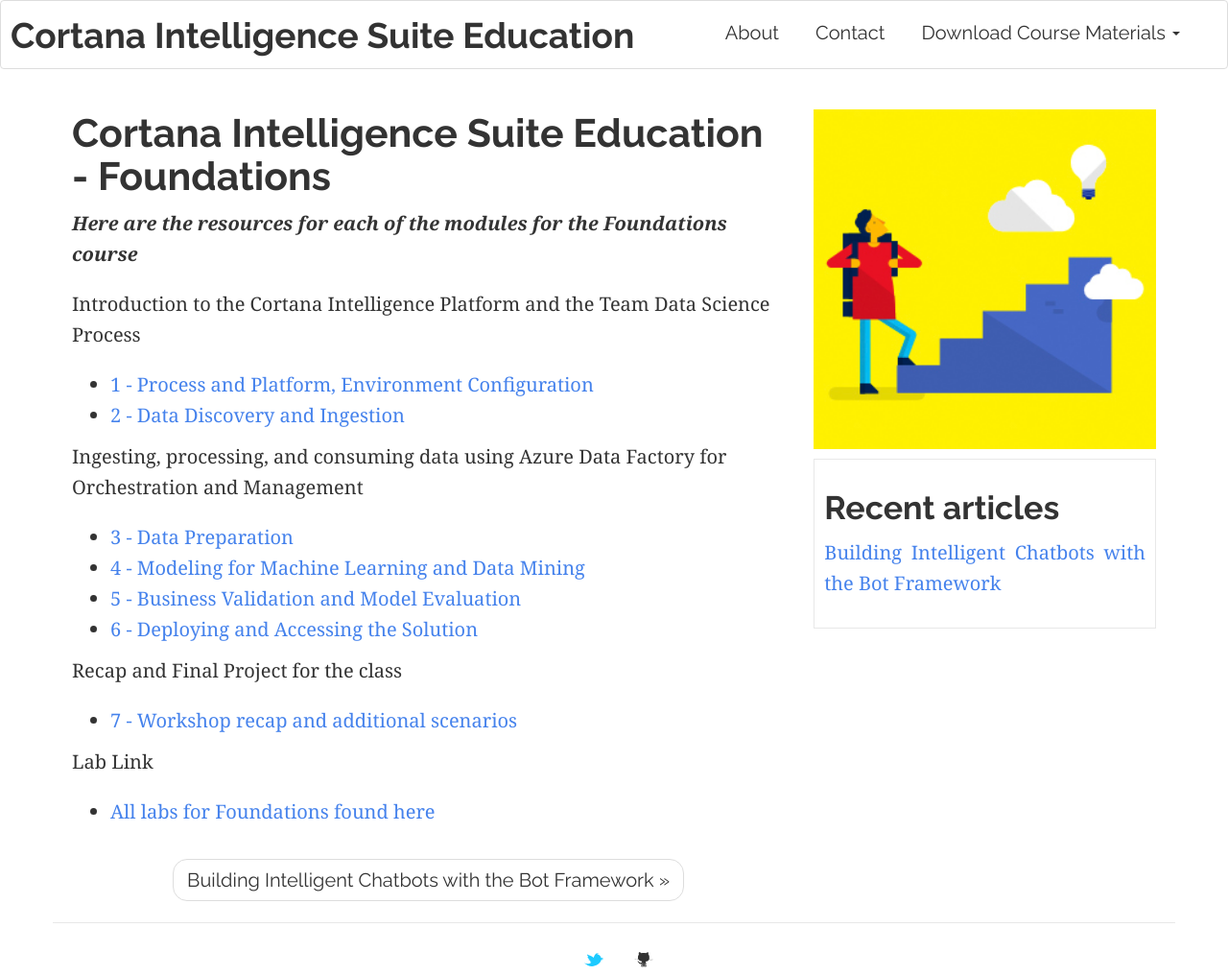
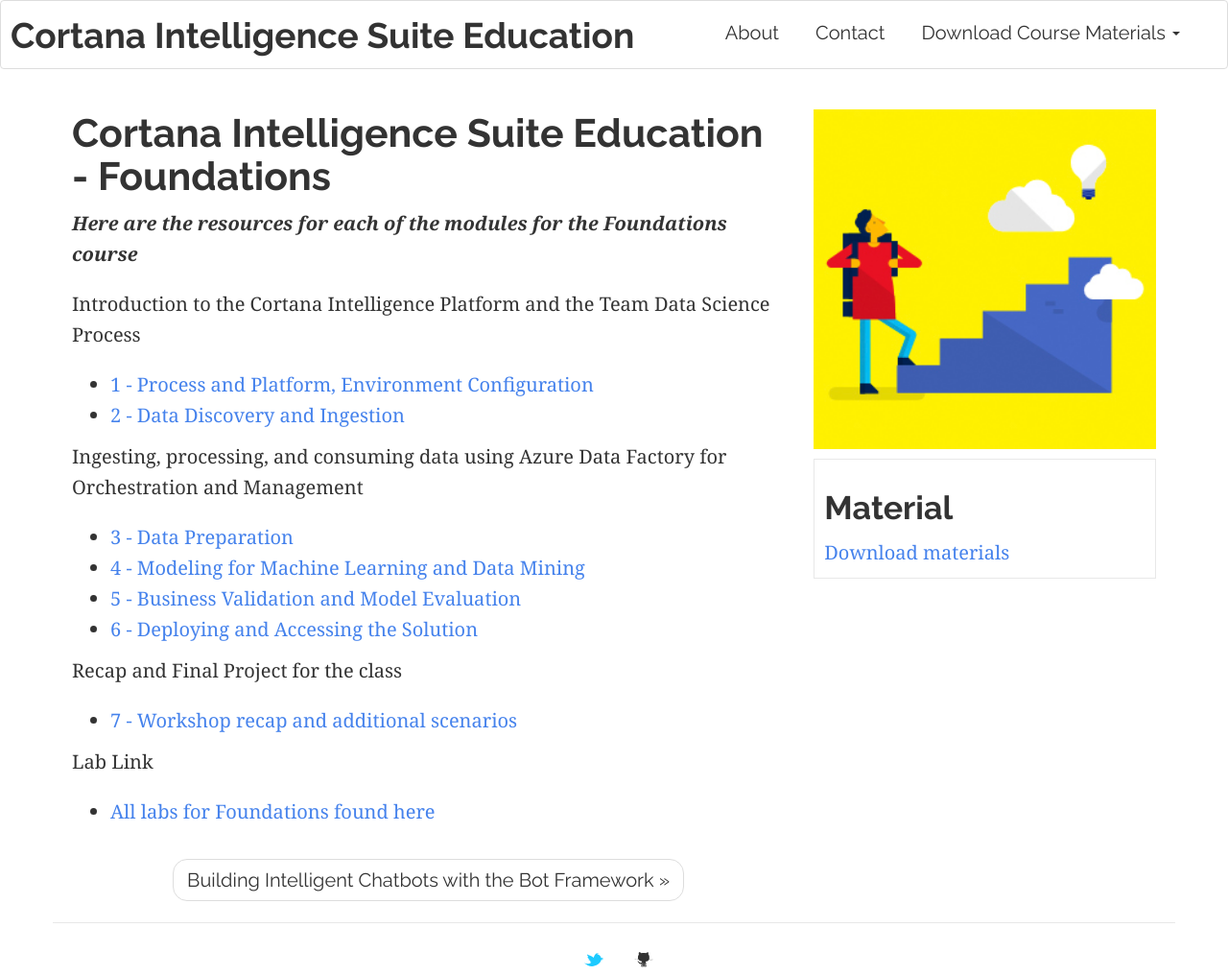
Before and after one commit to rheartpython/cisw, a Jekyll site: the page built from _posts/0003-01-01-introduction.markdown, in a window 1280 px wide. Shown: the whole page at 96% size. Built offline with Jekyll 4.4.1, drawn with Linux system fonts in a browser that asks for light colours.

Commit message:
sidebar now for materials

```diff
--- a/_includes/sidebar.html
+++ b/_includes/sidebar.html
@@ -9,16 +9,28 @@
 
 
         <div class="mt10 recent">
-            <h2>Recent articles</h2>
-             <ul>
-                {% for post in site.related_posts limit:3 %}
+            <h2>Material</h2>
+             <!--<ul>-->
+                <!--{% for post in site.related_posts limit:3 %}-->
+                <!--{% if post.resource %}
+            COMING SOON
 
                       <li>
-                      <p><a href="{{ post.url | prepend: site.baseurl }}">{{ post.title }}</a><small></small></p>
-                      </li>
 
-                {% endfor %}
-              </ul>
+                      {% else %}
+                      <p><a href="/cisw/resources/{{post.resource}}" download>Download materials</a><small></small></p>
+</li>
+                  {% endif %}-->
+                <!--{% endfor %}-->
+              <!--</ul>-->
+
+
+            {% if page.resource %}
+            <a href="/cisw/resources/{{page.resource}}" download>Download materials</a>
+            {% else %}
+            COMING SOON
+            {% endif %}
+
         </div>
 
 
--- a/_posts/0001-01-01-bots.markdown
+++ b/_posts/0001-01-01-bots.markdown
@@ -4,6 +4,7 @@
 categories: bots
 img: chatbot_w_mountain.jpg
 label: Material
+resource:
 ---
 
 Intelligent chatbots with the Bot Framework class material on GitHub:
--- a/_posts/0002-01-01-introduction.markdown
+++ b/_posts/0003-01-01-introduction.markdown
@@ -3,6 +3,7 @@
 title:  Cortana Intelligence Suite Education - Foundations
 img: hikeclouds.jpg
 label: Course
+resource: Resources.zip
 ---
 
 
```
Also changed, not shown: 6 other files.
